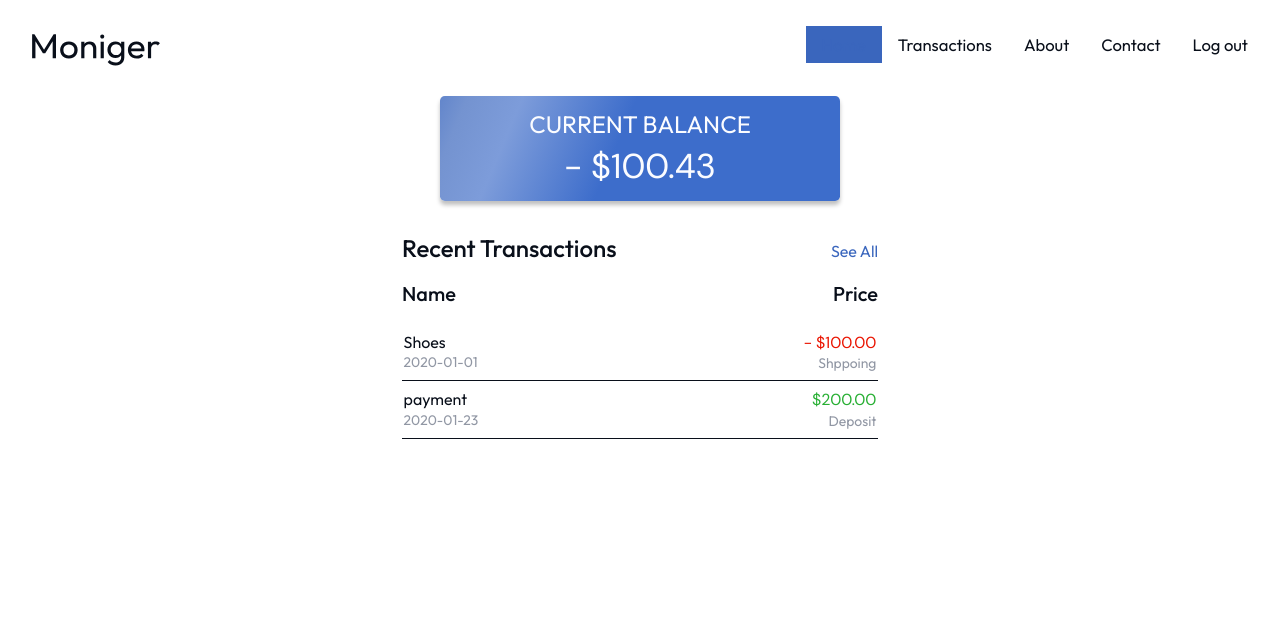
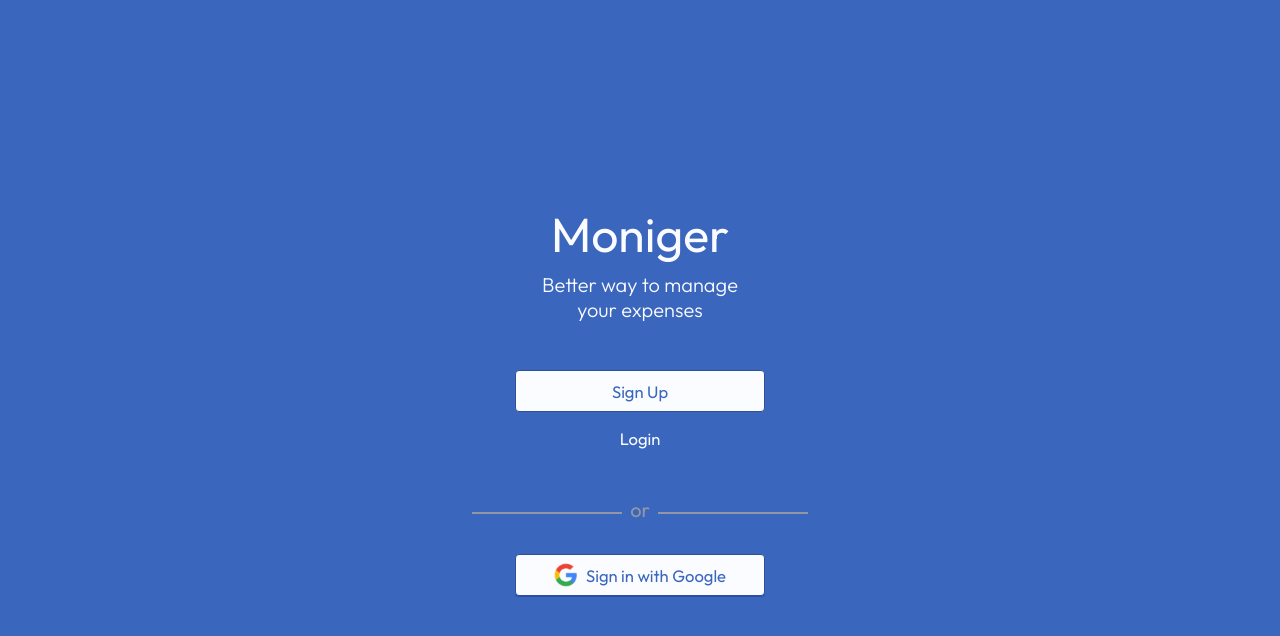
Before and after one commit to JonMenez/alkemy-challange-js, a React (Vite) app in the folder frontend/: page / in a window 1280 px wide. Shown: the top 636 px of the page. Built offline with nearby package versions, Linux system fonts and the light colour scheme.

Commit message:
[ADD] structure for public & protected routes

```diff
--- a/frontend/src/routes/AnimatePage.jsx
+++ b/frontend/src/routes/AnimatePage.jsx
@@ -1,15 +1,24 @@
 import { Routes, Route } from 'react-router-dom'
-import Layout from '@containers/Layout'
+import ProtectedRoutes from '@containers/Layout'
 import Home from '@pages/Home'
 import TransactionPage from '@pages/TransactionPage'
 import AboutPage from '@pages/AboutPage'
 import ContactPage from '@pages/ContactPage'
+import PublicRoutes from '@containers/PublicRoutes'
+import WelcomePage from '@pages/WelcomePage'
+import LoginPage from '@pages/LoginPage'
+import RegisterPage from '@pages/RegisterPage'
 
 const AnimatePage = () => {
     return (
         <>
             <Routes>
-                <Route path="/" element={<Layout />}>
+                <Route path='/' element={<PublicRoutes />} >
+                    <Route index element={<WelcomePage />} />
+                    <Route path='/login' element={<LoginPage />} />
+                    <Route path='/register' element={<RegisterPage />} />
+                </Route>
+                <Route path="/dashboard" element={<ProtectedRoutes />}>
                     <Route index element={<Home />} />
                     <Route path="all-transactions" element={<TransactionPage />} />
                     <Route path='transactions' element={<TransactionPage />} />
```
